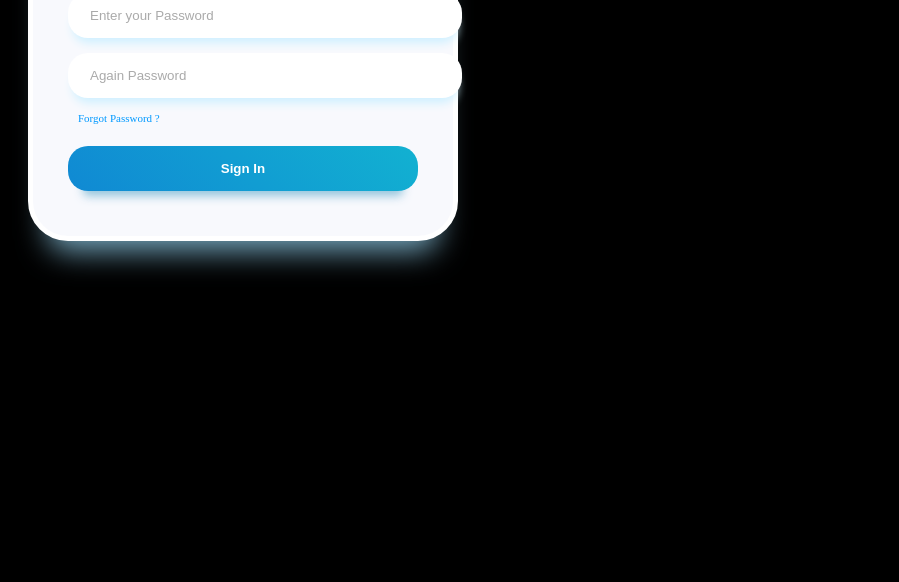
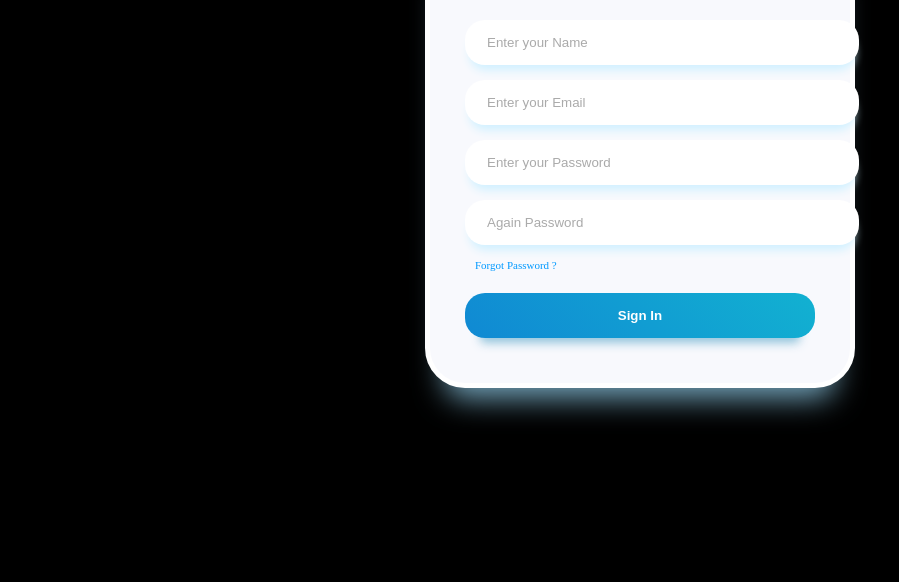
Before and after one commit to levuongVN/FEcompetetion, a plain HTML site: page FECompetetion/dangky.html in a window 1280 px wide. Shown: the part 246-828 px from the top of the page, without its empty margins (0-899 px from the left). After the commit the page ends 800 px from the top, so only its background shows below. Drawn offline with Linux system fonts and the light colour scheme.

Commit message:
Add files via upload

```diff
--- a/FECompetetion/dangky.html
+++ b/FECompetetion/dangky.html
@@ -8,10 +8,12 @@
 <style>
     body {
         background-color: black;
+        display: flex;
         align-items: center;
         justify-content: center;
         min-height: 100vh;
         color: white;
+        margin: 0;
     }
 
     .container {
```
